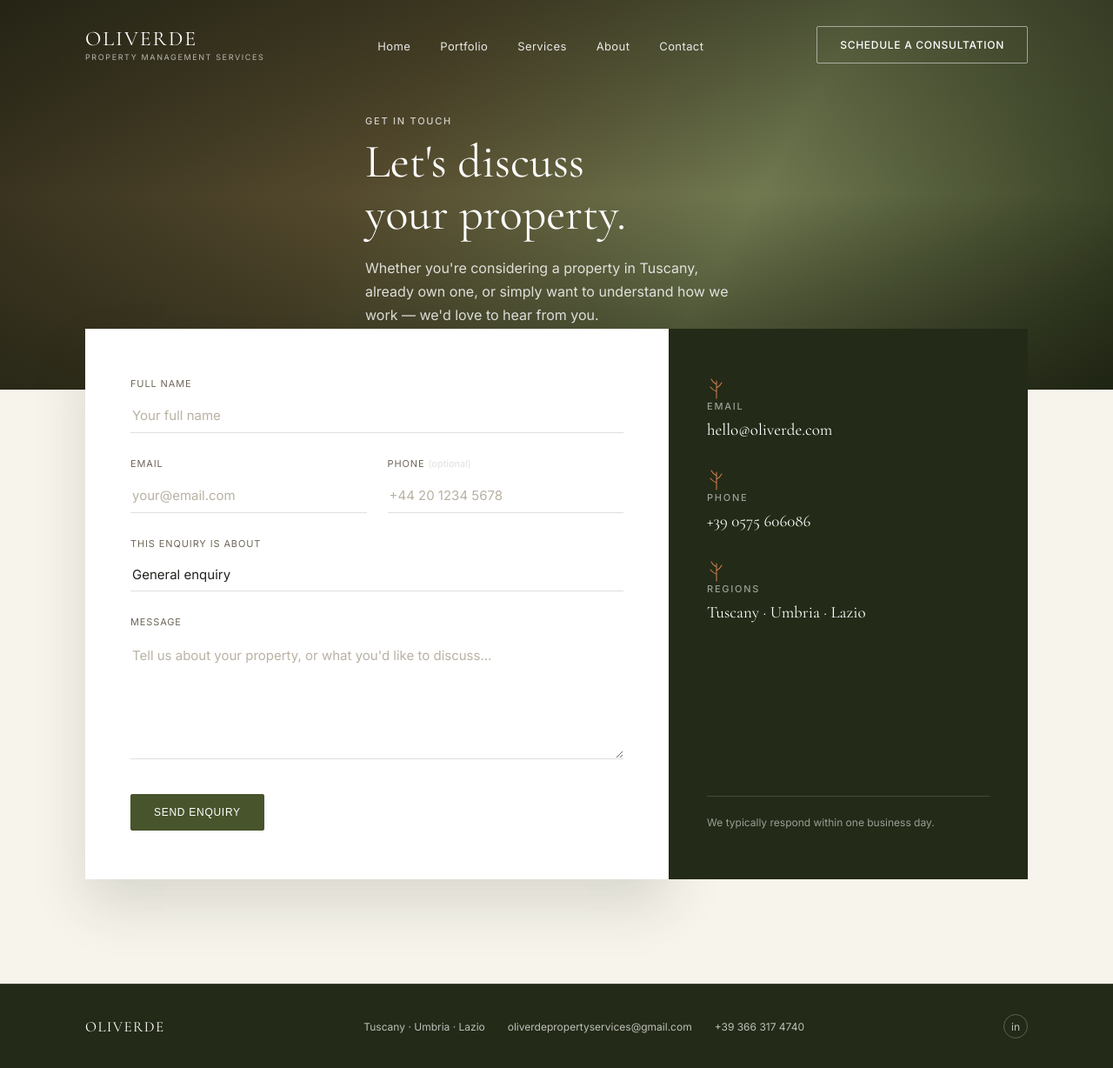
After one commit to Lilla-Kavecsanszki/oliverde, a Django app: page /contact/ in a window 1280 px wide. The commit adds this page. Shown: the whole page at 87% size. Run offline with Django 5.2, Linux system fonts and the light colour scheme; data that the repository does not hold is empty.

Commit message:
Added contact form and page structure and service detail page

```diff
--- a/config/urls.py
+++ b/config/urls.py
@@ -7,12 +7,13 @@ The `urlpatterns` list routes URLs to views.
 from django.contrib import admin
 from django.urls import include, path
 
-from core.views import AboutView, HomeView
+from core.views import AboutView, HomeView, ContactView
 
 urlpatterns = [
     path("admin/", admin.site.urls),
     path("", HomeView.as_view(), name="home"),
     path("about/", AboutView.as_view(), name="about"),
+    path('contact/', ContactView.as_view(), name='contact'),
     path("portfolio/", include("portfolio.urls")),
     path("services/", include("services.urls")),
 ]
--- /dev/null
+++ b/core/forms.py
@@ -0,0 +1,27 @@
+from django import forms
+
+
+class ContactForm(forms.Form):
+    name = forms.CharField(
+        max_length=100,
+        widget=forms.TextInput(attrs={"placeholder": "Your full name"})
+    )
+    email = forms.EmailField(
+        widget=forms.EmailInput(attrs={"placeholder": "your@email.com"})
+    )
+    phone = forms.CharField(
+        max_length=30, required=False,
+        widget=forms.TextInput(attrs={"placeholder": "+44 20 1234 5678"})
+    )
+    property_interest = forms.ChoiceField(
+        required=False,
+        choices=[
+            ("", "General enquiry"),
+            ("management", "Property management services"),
+            ("rental", "Property rental / guest services"),
+            ("other", "Something else"),
+        ]
+    )
+    message = forms.CharField(
+        widget=forms.Textarea(attrs={"placeholder": "Tell us about your property, or what you'd like to discuss...", "rows": 5})
+    )
--- /dev/null
+++ b/core/templates/core/contact.html
@@ -0,0 +1,84 @@
+{% extends "base.html" %}
+{% load static %}
+{% block title %}Contact — Oliverde{% endblock %}
+
+{% block content %}
+
+<section class="contact-hero">
+  <div class="ph"></div>
+  <div class="contact-hero-overlay"></div>
+  <div class="wrap contact-hero-content">
+    <p class="eyebrow" style="color:rgba(255,255,255,0.75);">Get in touch</p>
+    <h1 class="serif">Let's discuss<br>your property.</h1>
+    <p class="contact-hero-text">Whether you're considering a property in Tuscany, already own one, or simply want to understand how we work — we'd love to hear from you.</p>
+  </div>
+</section>
+
+<section class="contact-body">
+  <div class="wrap contact-grid">
+
+    <div class="contact-form-card reveal">
+      {% if messages %}
+        {% for message in messages %}
+          <div class="form-success">{{ message }}</div>
+        {% endfor %}
+      {% endif %}
+
+      <form method="post" novalidate>
+        {% csrf_token %}
+        <div class="form-row">
+          <label for="{{ form.name.id_for_label }}">Full name</label>
+          {{ form.name }}
+          {% if form.name.errors %}<p class="form-error">{{ form.name.errors.0 }}</p>{% endif %}
+        </div>
+
+        <div class="form-row-split">
+          <div class="form-row">
+            <label for="{{ form.email.id_for_label }}">Email</label>
+            {{ form.email }}
+            {% if form.email.errors %}<p class="form-error">{{ form.email.errors.0 }}</p>{% endif %}
+          </div>
+          <div class="form-row">
+            <label for="{{ form.phone.id_for_label }}">Phone <span class="optional">(optional)</span></label>
+            {{ form.phone }}
+          </div>
+        </div>
+
+        <div class="form-row">
+          <label for="{{ form.property_interest.id_for_label }}">This enquiry is about</label>
+          {{ form.property_interest }}
+        </div>
+
+        <div class="form-row">
+          <label for="{{ form.message.id_for_label }}">Message</label>
+          {{ form.message }}
+          {% if form.message.errors %}<p class="form-error">{{ form.message.errors.0 }}</p>{% endif %}
+        </div>
+
+        <button type="submit" class="btn btn-primary" style="margin-top:8px;">Send enquiry</button>
+      </form>
+    </div>
+
+    <div class="contact-info reveal">
+      <div class="contact-info-block">
+        <svg class="sprig" viewBox="0 0 22 26"><path d="M11 24 V4 M11 8 Q7 6 5 2 M11 12 Q15 10 17 6 M11 16 Q6.5 14.5 4 11"/></svg>
+        <p class="eyebrow" style="margin-bottom:8px;">Email</p>
+        <a href="mailto:hello@oliverde.com" class="contact-info-value">hello@oliverde.com</a>
+      </div>
+      <div class="contact-info-block">
+        <svg class="sprig" viewBox="0 0 22 26"><path d="M11 24 V4 M11 8 Q7 6 5 2 M11 12 Q15 10 17 6 M11 16 Q6.5 14.5 4 11"/></svg>
+        <p class="eyebrow" style="margin-bottom:8px;">Phone</p>
+        <a href="tel:+390575606086" class="contact-info-value">+39 0575 606086</a>
+      </div>
+      <div class="contact-info-block">
+        <svg class="sprig" viewBox="0 0 22 26"><path d="M11 24 V4 M11 8 Q7 6 5 2 M11 12 Q15 10 17 6 M11 16 Q6.5 14.5 4 11"/></svg>
+        <p class="eyebrow" style="margin-bottom:8px;">Regions</p>
+        <p class="contact-info-value">Tuscany · Umbria · Lazio</p>
+      </div>
+      <p class="contact-response-note">We typically respond within one business day.</p>
+    </div>
+
+  </div>
+</section>
+
+{% endblock %}
--- a/core/urls.py
+++ b/core/urls.py
@@ -1,10 +1,11 @@
 from django.urls import path
 
-from .views import HomeView, AboutView
+from .views import ContactView, HomeView, AboutView
 
 app_name = "core"
 
 urlpatterns = [
     path("", HomeView.as_view(), name="home"),
     path("about/", AboutView.as_view(), name="about"),
+    path('contact/', ContactView.as_view(), name='contact'),
 ]
--- a/core/views.py
+++ b/core/views.py
@@ -1,5 +1,8 @@
-from django.views.generic import TemplateView
+from django.views.generic import TemplateView, FormView
+from django.contrib import messages
+from django.urls import reverse_lazy
 from portfolio.models import Property, Testimonial
+from .forms import ContactForm
 
 
 class HomeView(TemplateView):
@@ -18,3 +21,29 @@ class HomeView(TemplateView):
 
 class AboutView(TemplateView):
     template_name = "core/about.html"
+
+
+class ContactView(FormView):
+    template_name = "core/contact.html"
+    form_class = ContactForm
+    success_url = reverse_lazy("contact")
+
+    def form_valid(self, form):
+        # TODO: wire up MailerSend here once API credentials are in .env.
+        # For now this validates and confirms — no email is actually sent yet.
+        #
+        # Example once MailerSend is configured:
+        # from mailersend import emails
+        # mailer = emails.NewEmail(os.environ.get("MAILERSEND_API_KEY"))
+        # mail_body = {}
+        # mailer.set_mail_from({"email": "hello@oliverde.com"}, mail_body)
+        # mailer.set_mail_to([{"email": "hello@oliverde.com"}], mail_body)
+        # mailer.set_subject(f"New enquiry from {form.cleaned_data['name']}", mail_body)
+        # mailer.set_plaintext_content(form.cleaned_data['message'], mail_body)
+        # mailer.send(mail_body)
+
+        messages.success(
+            self.request,
+            "Thank you — your message has been received. We'll be in touch shortly."
+        )
+        return super().form_valid(form)
--- a/portfolio/models.py
+++ b/portfolio/models.py
@@ -25,8 +25,12 @@ class Service(models.Model):
     description = models.TextField()
     icon = models.CharField(max_length=50, blank=True)
 
+    def get_absolute_url(self):
+        return reverse("services:detail", kwargs={"slug": self.slug})
+
     def __str__(self):
         return self.title
+
 
 class ServiceFeature(models.Model):
     service = models.ForeignKey(Service, on_delete=models.CASCADE, related_name="features")
@@ -38,6 +42,7 @@ class ServiceFeature(models.Model):
 
     def __str__(self):
         return self.text
+
 
 class Property(models.Model):
     PROPERTY_TYPES = [
--- a/services/urls.py
+++ b/services/urls.py
@@ -5,4 +5,5 @@ app_name = "services"
 
 urlpatterns = [
     path("", views.ServiceListView.as_view(), name="list"),
+    path("<slug:slug>/", views.ServiceDetailView.as_view(), name="detail"),
 ]
--- a/static/css/main.css
+++ b/static/css/main.css
@@ -496,3 +496,98 @@ footer{background:var(--olive-900); color:rgba(255,255,255,0.7); padding:34px 0;
   .property-services-grid{grid-template-columns:1fr;}
   .property-services-grid .service{border-left:none !important;}
 }
+
+/* ---------- CONTACT HERO ---------- */
+.contact-hero{position:relative; height:56vh; min-height:420px; display:flex; align-items:center;}
+.contact-hero .ph{
+  position:absolute; inset:0;
+  background:linear-gradient(120deg, #3a3320 0%, #6b5b39 35%, #8f9a67 65%, #333c20 100%);
+}
+.contact-hero-overlay{
+  position:absolute; inset:0;
+  background:linear-gradient(180deg, rgba(20,24,12,0.55) 0%, rgba(20,24,12,0.25) 50%, rgba(20,24,12,0.65) 100%);
+}
+.contact-hero-content{position:relative; z-index:2; padding-top:60px;}
+.contact-hero h1{font-size:clamp(32px,4.5vw,54px); font-weight:400; color:#fff; line-height:1.12; margin-top:10px;}
+.contact-hero-text{max-width:440px; color:rgba(255,255,255,0.82); margin-top:18px; line-height:1.7;}
+
+/* ---------- CONTACT BODY / FORM LAYOUT ---------- */
+.contact-body{background:var(--cream); padding:0 0 120px;}
+.contact-grid{
+  display:grid; grid-template-columns:1.3fr 0.8fr; gap:0;
+  margin-top:-70px; position:relative; z-index:3;
+}
+.contact-form-card{
+  background:#fff; padding:56px 52px; box-shadow:0 30px 60px rgba(35,42,23,0.14);
+}
+.contact-info{
+  background:var(--olive-900); color:#fff; padding:56px 44px;
+  display:flex; flex-direction:column; gap:34px;
+}
+@media (max-width:900px){
+  .contact-grid{grid-template-columns:1fr; margin-top:-40px;}
+  .contact-form-card{padding:40px 28px;}
+  .contact-info{padding:40px 28px;}
+}
+
+/* ---------- FORM FIELDS (underline style) ---------- */
+.form-row{margin-bottom:28px;}
+.form-row-split{display:grid; grid-template-columns:1fr 1fr; gap:24px;}
+.form-row label{
+  display:block; font-size:11px; letter-spacing:0.08em; text-transform:uppercase;
+  color:var(--taupe); margin-bottom:10px;
+}
+.form-row label .optional{text-transform:none; letter-spacing:0; color:var(--hairline);}
+.form-row input[type="text"],
+.form-row input[type="email"],
+.form-row input[type="tel"],
+.form-row select,
+.form-row textarea{
+  width:100%; border:none; border-bottom:1px solid var(--hairline);
+  background:transparent; padding:10px 2px; font-family:'Inter',sans-serif; font-size:15px;
+  color:var(--charcoal); transition:border-color 0.25s ease;
+}
+.form-row select{appearance:none; -webkit-appearance:none; cursor:pointer;}
+.form-row textarea{resize:vertical; line-height:1.6;}
+.form-row input:focus,
+.form-row select:focus,
+.form-row textarea:focus{outline:none; border-bottom-color:var(--rust);}
+.form-row input::placeholder, .form-row textarea::placeholder{color:#B8B2A3;}
+.form-error{font-size:12px; color:var(--rust); margin-top:6px;}
+.form-success{
+  background:var(--stone); color:var(--olive-900); padding:16px 20px; font-size:14px;
+  margin-bottom:28px; border-left:2px solid var(--rust);
+}
+@media (max-width:560px){ .form-row-split{grid-template-columns:1fr;} }
+
+/* ---------- CONTACT INFO PANEL ---------- */
+.contact-info-block .sprig path{stroke:var(--rust-soft);}
+.contact-info-block .eyebrow{color:rgba(255,255,255,0.55);}
+.contact-info-value{
+  font-family:'Cormorant Garamond',serif; font-size:19px; color:#fff; display:block; margin-top:2px;
+}
+a.contact-info-value:hover{color:var(--rust-soft);}
+.contact-response-note{
+  margin-top:auto; padding-top:20px; border-top:1px solid rgba(255,255,255,0.15);
+  font-size:12px; color:rgba(255,255,255,0.55); line-height:1.6;
+}
+
+/* ---------- SERVICE SUMMARY CARD (list page, links to detail page) ---------- */
+.service-block-link{display:grid; text-decoration:none; transition:opacity 0.25s ease;}
+.service-block-link:hover{opacity:0.72;}
+.service-block-link .textlink{
+  display:inline-block; margin-top:14px; font-size:12px;
+  border-bottom:1px solid var(--olive-900); padding-bottom:2px;
+}
+
+/* ---------- FIX 1: mobile nav needs to scroll if content exceeds viewport height ---------- */
+.mobile-nav{
+  overflow-y:auto;
+  -webkit-overflow-scrolling:touch;
+}
+
+/* ---------- FIX 2: property quick-facts row can overflow on narrow phones ---------- */
+.property-facts{
+  flex-wrap:wrap;
+  row-gap:20px;
+}
--- a/templates/includes/nav.html
+++ b/templates/includes/nav.html
@@ -20,12 +20,12 @@
         {% if nav_services %}
         <div class="submenu">
           {% for service in nav_services %}
-            <a href="{% url 'services:list' %}#{{ service.slug }}">{{ service.title }}</a>
+            <a href="{{ service.get_absolute_url }}">{{ service.title }}</a>
           {% endfor %}
         </div>
         {% endif %}
       </li>
-      <li><a href="{% url 'about' %}">About</a></li>
+      <li><a href="#">About</a></li>
       <li><a href="#">Contact</a></li>
     </ul></nav>
 
@@ -59,16 +59,17 @@
       {% if nav_services %}
       <div class="mobile-submenu">
         {% for service in nav_services %}
-          <a href="{% url 'services:list' %}#{{ service.slug }}">{{ service.title }}</a>
+          <a href="{{ service.get_absolute_url }}">{{ service.title }}</a>
         {% endfor %}
       </div>
       {% endif %}
     </li>
-    <li><a href="{% url 'about' %}">About</a></li>
+    <li><a href="#">About</a></li>
     <li><a href="#">Contact</a></li>
   </ul>
   <a class="btn btn-primary" href="#" style="margin-top:30px;">Schedule a consultation</a>
   <div class="mobile-social">
+    <a href="#">Instagram</a>
     <a href="#">LinkedIn</a>
   </div>
 </div>
```
Also changed, not shown: core/templates/core/home.html (+4 -4 lines), portfolio/admin.py (+20 -65 lines), services/templates/services/detail.html (added, +63 -0 lines), services/templates/services/list.html (+7 -13 lines), services/views.py (+17 -1 lines).
